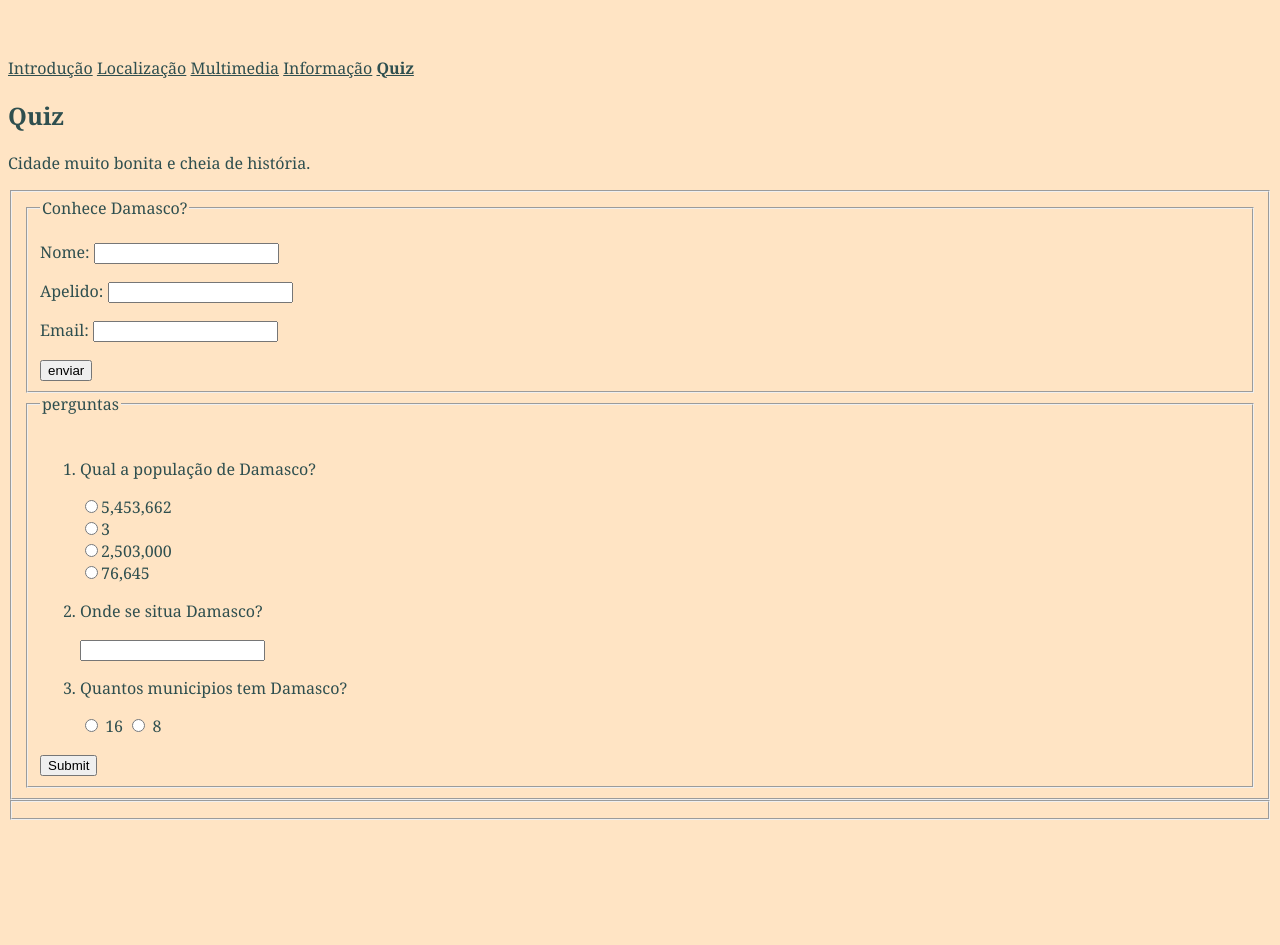
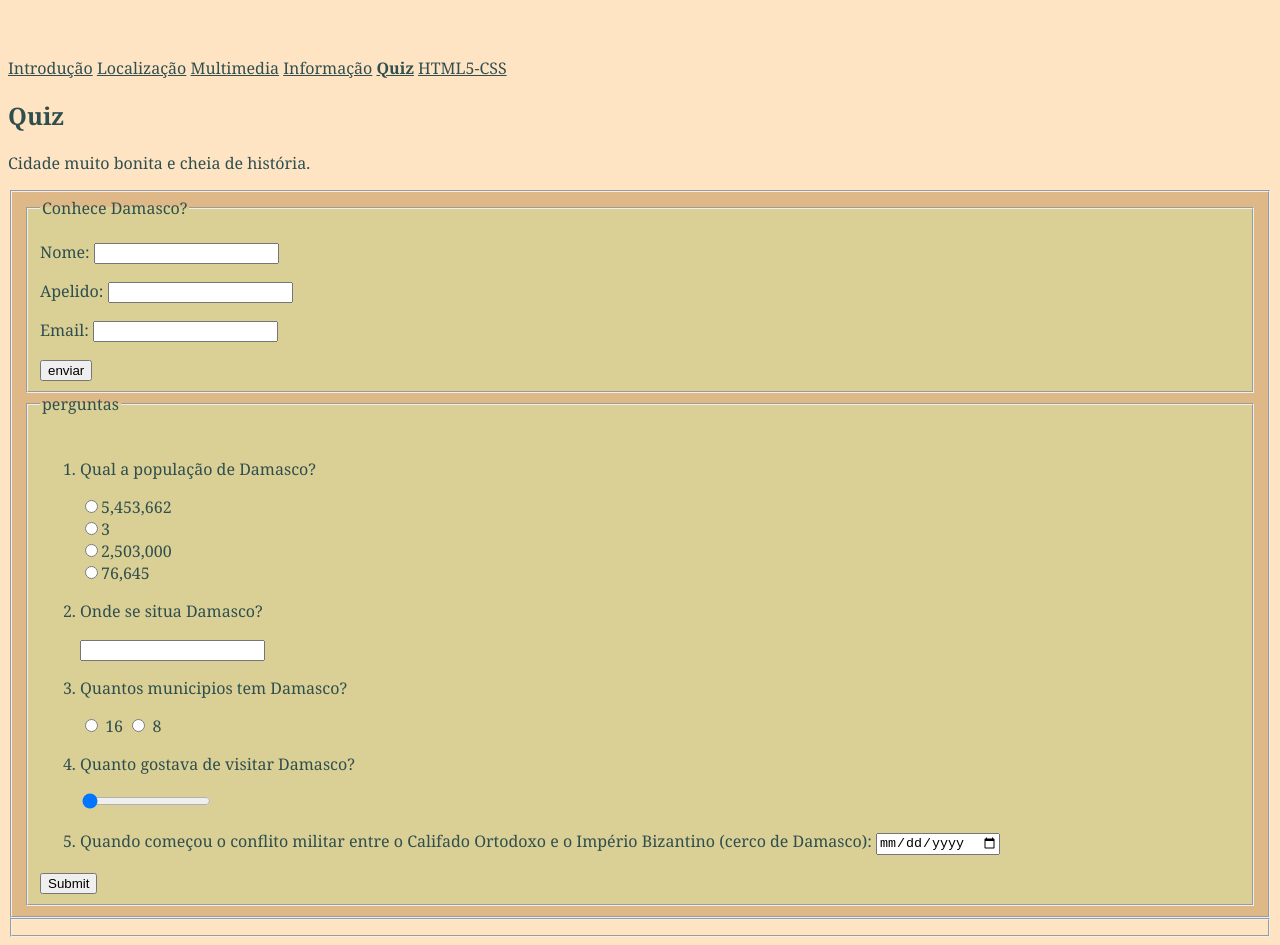
Before and after one commit to sofia-caldas-a22102612/pwlabs-sofiacaldas-a22102612, a plain HTML site: page quiz.html in a window 1280 px wide. Shown: the part 67-1012 px from the top of the page. Before the commit the page ends 895 px from the top, so only its background shows below. Drawn offline with Linux system fonts and the light colour scheme.

Commit message:
PWLABS-SOFIACALDAS-A22102612

```diff
--- a/quiz.html
+++ b/quiz.html
@@ -10,14 +10,24 @@
     <meta name="keywords" content="palavras chave">
 
     <style>
-        body {background-color: bisque; font-family: Georgia, 'Times New Roman', Times, serif; color: darkslategray}
-        a{color: darkslategray;}
-        [target="blank_"]{
-            color: chocolate;
+        body {
+            background-color: bisque;
+            font-family: Georgia, 'Times New Roman', Times, serif;
+            color: darkslategray
         }
 
+        a {
+            color: darkslategray;
+        }
 
-        </style>
+        .border {
+            background-color: burlywood;
+        }
+
+        .insideBorder {
+            background-color: rgba(213, 233, 162, 0.455);
+        }
+    </style>
 
 </head>
 
@@ -36,13 +46,14 @@
             <a href="multimedia.html">Multimedia</a>
             <a href="info.html">Informação</a>
             <b><a href="quiz.html" target="_blank">Quiz</a></b>
+            <a href="html5-css.html">HTML5-CSS</a>
         </p>
 
         <h2>Quiz</h2>
         <p>Cidade muito bonita e cheia de história.</p>
-        <fieldset>
+        <fieldset class="border">
 
-            <fieldset>
+            <fieldset class="insideBorder">
                 <legend>Conhece Damasco?</legend>
                 <p>Nome: <input type="text" name="nome"></p>
                 <p>Apelido: <input type="text" name="apelido"></p>
@@ -50,7 +61,7 @@
                 <input type="submit" value="enviar">
             </fieldset>
 
-            <fieldset>
+            <fieldset class="insideBorder" ;>
                 <legend>perguntas</legend>
                 <br>
                 <ol>
@@ -80,6 +91,19 @@
                         <label for="8">8</label>
 
                     </li>
+
+                    <li>
+                        <p>Quanto gostava de visitar Damasco?</p>
+                        <input type="range" min="0" max="100" name="taxa" value="0"
+                            oninput="taxaN.value = parseInt(taxa.value)">
+
+                    </li>
+
+                    <li>
+                        <p>Quando começou o conflito militar entre o Califado Ortodoxo e o Império Bizantino (cerco de
+                            Damasco): <input type="date" name="dataNascimento"></p>
+                    </li>
+
                 </ol>
                 <input type="submit">
             </fieldset>
```
Also changed, not shown: html5-css.html (+18 -1 lines), index.html (+16 -5 lines), info.html (+19 -6 lines), local.html (+16 -5 lines), multimedia.html (+29 -9 lines).
